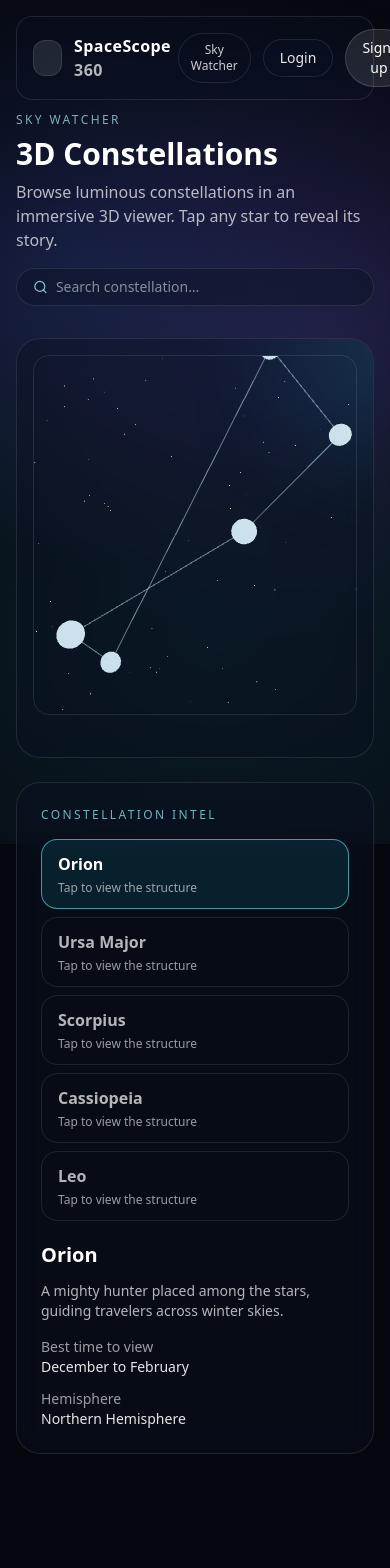
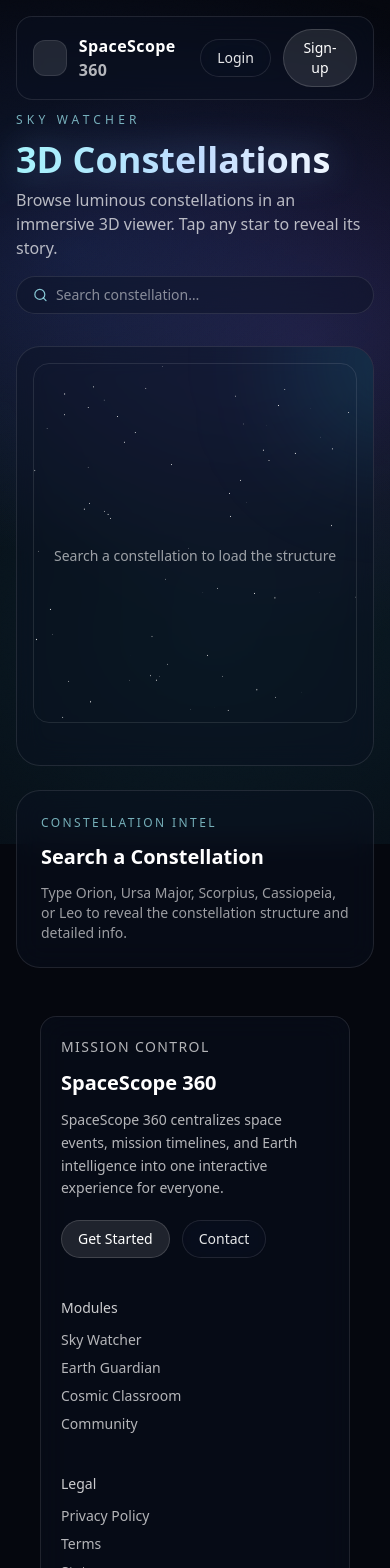
Before and after one commit to Sampada-26/SpaceScope-360, a React (Vite) app in the folder client/: page /sky-watcher/constellations in a window 390 px wide. Shown: the top 1568 px of the page. Before the commit the page ends 1518 px from the top, so only its background shows below. Built offline with nearby package versions, Linux system fonts and the light colour scheme.

Commit message:
added sky watcher

```diff
--- a/client/src/components/Navbar.tsx
+++ b/client/src/components/Navbar.tsx
@@ -1,38 +1,7 @@
-import { useEffect, useState } from "react";
-import { Link, useLocation } from "react-router-dom";
-import { ChevronDown, MapPin, Satellite, Sparkles } from "lucide-react";
+import { Link } from "react-router-dom";
 import GlassButton from "./GlassButton";
 
 export default function Navbar() {
-  const location = useLocation();
-  const [skyOpen, setSkyOpen] = useState(false);
-  const showSkyPanel = location.pathname.startsWith("/sky-watcher");
-
-  useEffect(() => {
-    setSkyOpen(false);
-  }, [location.pathname]);
-
-  const skyItems = [
-    {
-      title: "3D Constellations",
-      description: "Explore glowing star patterns in immersive 3D space.",
-      to: "/sky-watcher/constellations",
-      Icon: Sparkles,
-    },
-    {
-      title: "Stargazing Spots",
-      description: "Find low-light locations with sky clarity ratings.",
-      to: "/sky-watcher/stargazing-spots",
-      Icon: MapPin,
-    },
-    {
-      title: "Live Satellite Tracker",
-      description: "Track satellites with orbit paths and telemetry data.",
-      to: "/sky-watcher/satellite-tracker",
-      Icon: Satellite,
-    },
-  ];
-
   return (
     <div className="fixed top-0 left-0 right-0 z-50 px-4 md:px-8 pt-4">
       <div className="glass mx-auto max-w-6xl rounded-2xl px-4 md:px-6 py-3 flex items-center justify-between relative">
@@ -49,20 +18,9 @@ export default function Navbar() {
           <Link to="/about" className="hover:text-white transition">
             About
           </Link>
-          <div
-            className="relative"
-            onMouseEnter={() => setSkyOpen(true)}
-            onMouseLeave={() => setSkyOpen(false)}
-          >
-            <Link
-              to="/sky-watcher"
-              className="flex items-center gap-1 hover:text-white transition"
-              aria-expanded={skyOpen}
-            >
-              Sky Watcher
-              <ChevronDown className={`h-4 w-4 transition ${skyOpen ? "rotate-180" : ""}`} />
-            </Link>
-          </div>
+          <Link to="/sky-watcher" className="hover:text-white transition">
+            Sky Watcher
+          </Link>
 
           <Link to="/earth-guardian" className="hover:text-white transition">
             Earth Guardian
@@ -79,15 +37,6 @@ export default function Navbar() {
 
         {/* Actions */}
         <div className="flex items-center gap-3">
-          <button
-            type="button"
-            className="md:hidden px-3 py-2 text-xs rounded-full border border-white/10 text-white/80 hover:text-white transition"
-            onClick={() => setSkyOpen((prev) => !prev)}
-            aria-expanded={skyOpen}
-          >
-            Sky Watcher
-          </button>
-
           <Link to="/login">
             <GlassButton variant="outline">Login</GlassButton>
           </Link>
@@ -96,41 +45,6 @@ export default function Navbar() {
             <GlassButton variant="glow">Sign-up</GlassButton>
           </Link>
         </div>
-
-        {showSkyPanel && (
-          <div
-            className={`absolute left-0 right-0 top-full pt-4 transition duration-300 ${
-              skyOpen ? "opacity-100 translate-y-0 pointer-events-auto" : "opacity-0 -translate-y-2 pointer-events-none"
-            }`}
-            onMouseEnter={() => setSkyOpen(true)}
-            onMouseLeave={() => setSkyOpen(false)}
-          >
-            <div className="glass rounded-2xl p-4 md:p-5 shadow-[0_0_35px_rgba(90,140,255,0.25)]">
-              <div className="grid gap-4 md:grid-cols-3">
-                {skyItems.map(({ title, description, to, Icon }) => (
-                  <Link
-                    key={title}
-                    to={to}
-                    className="group relative overflow-hidden rounded-2xl border border-white/10 bg-white/5 px-4 py-5 transition hover:-translate-y-1 hover:border-white/30"
-                  >
-                    <div className="absolute inset-0 opacity-0 transition group-hover:opacity-100 bg-[radial-gradient(circle_at_20%_20%,rgba(120,160,255,0.25),transparent_55%)]" />
-                    <div className="relative z-10 flex items-start gap-3">
-                      <div className="h-11 w-11 rounded-2xl bg-white/10 border border-white/10 flex items-center justify-center text-white/80 group-hover:text-white shadow-glow">
-                        <Icon className="h-5 w-5" />
-                      </div>
-                      <div>
-                        <div className="font-semibold text-white">{title}</div>
-                        <p className="text-xs text-white/70 mt-1">{description}</p>
-                        <div className="text-xs text-cyan-200/80 mt-3">Enter view →</div>
-                      </div>
-                    </div>
-                    <div className="absolute -right-10 -top-10 h-20 w-20 rounded-full bg-blue-400/20 blur-2xl" />
-                  </Link>
-                ))}
-              </div>
-            </div>
-          </div>
-        )}
       </div>
     </div>
   );
--- a/client/src/pages/sky-watcher/Constellations.tsx
+++ b/client/src/pages/sky-watcher/Constellations.tsx
@@ -1,8 +1,9 @@
 import { Canvas, useFrame } from "@react-three/fiber";
 import { Line, OrbitControls, Stars } from "@react-three/drei";
-import { useMemo, useRef, useState } from "react";
+import { useEffect, useMemo, useRef, useState } from "react";
 import type { Group } from "three";
 import { Search } from "lucide-react";
+import Footer from "../../components/Footer";
 
 const constellations = [
   {
@@ -154,10 +155,10 @@ function ConstellationModel({
 export default function Constellations() {
   const [query, setQuery] = useState("");
   const [selectedStarId, setSelectedStarId] = useState<string | null>(null);
-  const [selectedConstellation, setSelectedConstellation] = useState(constellations[0].name);
+  const [selectedConstellation, setSelectedConstellation] = useState<string | null>(null);
 
   const activeConstellation = useMemo(
-    () => constellations.find((item) => item.name === selectedConstellation) || constellations[0],
+    () => constellations.find((item) => item.name === selectedConstellation) || null,
     [selectedConstellation]
   );
 
@@ -167,10 +168,20 @@ export default function Constellations() {
     return constellations.find((item) => item.name.toLowerCase().includes(cleaned)) || null;
   }, [query]);
 
-  const detail = matchedConstellation || activeConstellation;
+  const detail = matchedConstellation || null;
+
+  useEffect(() => {
+    if (matchedConstellation) {
+      setSelectedConstellation(matchedConstellation.name);
+      setSelectedStarId(null);
+    }
+  }, [matchedConstellation]);
 
   const activeStar = useMemo(
-    () => activeConstellation.stars.find((star) => star.id === selectedStarId) || null,
+    () =>
+      activeConstellation
+        ? activeConstellation.stars.find((star) => star.id === selectedStarId) || null
+        : null,
     [activeConstellation, selectedStarId]
   );
 
@@ -182,8 +193,10 @@ export default function Constellations() {
       <div className="relative z-10 mx-auto max-w-6xl">
         <div className="flex flex-col gap-4 md:flex-row md:items-end md:justify-between">
           <div>
-            <p className="text-xs uppercase tracking-[0.2em] text-cyan-200/70">Sky Watcher</p>
-            <h1 className="text-3xl md:text-4xl font-semibold mt-2">3D Constellations</h1>
+            <p className="text-xs uppercase tracking-[0.35em] text-cyan-200/70">Sky Watcher</p>
+            <h1 className="text-4xl md:text-5xl font-semibold mt-3 bg-gradient-to-r from-cyan-200 via-blue-200 to-white bg-clip-text text-transparent drop-shadow-[0_0_18px_rgba(120,190,255,0.35)]">
+              3D Constellations
+            </h1>
             <p className="text-white/70 mt-2 max-w-xl">
               Browse luminous constellations in an immersive 3D viewer. Tap any star to reveal its story.
             </p>
@@ -216,14 +229,22 @@ export default function Constellations() {
                 <ambientLight intensity={0.6} />
                 <pointLight position={[2, 2, 2]} intensity={1.2} />
                 <Stars radius={50} depth={30} count={1200} factor={2.5} fade />
-                <ConstellationModel
-                  stars={activeConstellation.stars}
-                  links={activeConstellation.links}
-                  onSelect={setSelectedStarId}
-                />
+                {activeConstellation && (
+                  <ConstellationModel
+                    stars={activeConstellation.stars}
+                    links={activeConstellation.links}
+                    onSelect={setSelectedStarId}
+                  />
+                )}
                 <OrbitControls enableZoom={false} enablePan={false} />
               </Canvas>
             </div>
+
+            {!activeConstellation && (
+              <div className="absolute inset-0 flex items-center justify-center text-sm text-white/60">
+                Search a constellation to load the structure
+              </div>
+            )}
 
             {activeStar && (
               <div className="absolute right-6 bottom-6 glass rounded-2xl p-4 w-[220px] border border-white/10">
@@ -239,29 +260,7 @@ export default function Constellations() {
             <div className="text-xs uppercase tracking-[0.2em] text-cyan-200/70">Constellation Intel</div>
             {detail ? (
               <>
-                <div className="mt-4 grid gap-2">
-                  {constellations.map((item) => (
-                    <button
-                      key={item.name}
-                      type="button"
-                      className={`text-left px-4 py-3 rounded-2xl border transition ${
-                        item.name === activeConstellation.name
-                          ? "border-cyan-300/60 bg-cyan-400/10 text-white"
-                          : "border-white/10 text-white/70 hover:text-white hover:border-white/30"
-                      }`}
-                      onClick={() => {
-                        setSelectedConstellation(item.name);
-                        setSelectedStarId(null);
-                        setQuery(item.name);
-                      }}
-                    >
-                      <div className="font-semibold">{item.name}</div>
-                      <div className="text-xs text-white/60 mt-1">Tap to view the structure</div>
-                    </button>
-                  ))}
-                </div>
-
-                <div className="text-xl font-semibold mt-5">{detail.name}</div>
+                <div className="text-xl font-semibold mt-4">{detail.name}</div>
                 <p className="text-sm text-white/70 mt-3">{detail.story}</p>
                 <div className="mt-4 text-sm">
                   <div className="text-white/60">Best time to view</div>
@@ -274,27 +273,17 @@ export default function Constellations() {
               </>
             ) : (
               <>
-                <div className="text-xl font-semibold mt-3">Awaiting Search</div>
+                <div className="text-xl font-semibold mt-3">Search a Constellation</div>
                 <p className="text-sm text-white/60 mt-3">
-                  Type one of the example constellations to surface a mythology summary and viewing window.
+                  Type Orion, Ursa Major, Scorpius, Cassiopeia, or Leo to reveal the constellation structure
+                  and detailed info.
                 </p>
-                <div className="mt-4 flex flex-wrap gap-2">
-                  {constellations.map((item) => (
-                    <button
-                      key={item.name}
-                      type="button"
-                      className="text-xs px-3 py-1 rounded-full border border-white/10 text-white/70 hover:text-white hover:border-white/30 transition"
-                      onClick={() => setQuery(item.name)}
-                    >
-                      {item.name}
-                    </button>
-                  ))}
-                </div>
               </>
             )}
           </div>
         </div>
       </div>
+      <Footer />
     </div>
   );
 }
--- a/client/src/pages/sky-watcher/SatelliteTracker.tsx
+++ b/client/src/pages/sky-watcher/SatelliteTracker.tsx
@@ -1,8 +1,10 @@
 import { Canvas, useFrame } from "@react-three/fiber";
-import { OrbitControls, Stars } from "@react-three/drei";
+import { OrbitControls, Stars, useTexture } from "@react-three/drei";
 import { Search } from "lucide-react";
 import { useMemo, useRef, useState } from "react";
 import type { Mesh } from "three";
+import Footer from "../../components/Footer";
+import satelliteImg from "../../assets/satellite.jpg";
 
 const satellites = [
   {
@@ -11,6 +13,9 @@ const satellites = [
     launchYear: "1998",
     orbit: "Low Earth Orbit",
     speed: "7.66 km/s",
+    image: satelliteImg,
+    description:
+      "A modular research outpost hosting long-duration missions and Earth observation experiments.",
   },
   {
     name: "Hubble",
@@ -18,6 +23,9 @@ const satellites = [
     launchYear: "1990",
     orbit: "Low Earth Orbit",
     speed: "7.5 km/s",
+    image: satelliteImg,
+    description:
+      "A legendary space telescope capturing deep-field images and distant galaxies.",
   },
   {
     name: "Starlink-4021",
@@ -25,6 +33,9 @@ const satellites = [
     launchYear: "2023",
     orbit: "Low Earth Orbit",
     speed: "7.8 km/s",
+    image: satelliteImg,
+    description:
+      "A broadband relay satellite supporting global connectivity and low-latency networks.",
   },
 ];
 
@@ -49,6 +60,20 @@ function OrbitingSatellite() {
   );
 }
 
+function EarthSphere() {
+  const [colorMap, nightMap] = useTexture([
+    "/textures/earth_day.jpg",
+    "/textures/earth_night.png",
+  ]);
+
+  return (
+    <mesh>
+      <sphereGeometry args={[1, 64, 64]} />
+      <meshStandardMaterial map={colorMap} emissiveMap={nightMap} emissive="#0b2b6b" emissiveIntensity={0.6} />
+    </mesh>
+  );
+}
+
 export default function SatelliteTracker() {
   const [query, setQuery] = useState("");
 
@@ -66,8 +91,10 @@ export default function SatelliteTracker() {
       <div className="relative z-10 mx-auto max-w-6xl">
         <div className="flex flex-col gap-4 md:flex-row md:items-end md:justify-between">
           <div>
-            <p className="text-xs uppercase tracking-[0.2em] text-cyan-200/70">Sky Watcher</p>
-            <h1 className="text-3xl md:text-4xl font-semibold mt-2">Live Satellite Tracker</h1>
+            <p className="text-xs uppercase tracking-[0.35em] text-cyan-200/70">Sky Watcher</p>
+            <h1 className="text-4xl md:text-5xl font-semibold mt-3 bg-gradient-to-r from-cyan-200 via-blue-200 to-white bg-clip-text text-transparent drop-shadow-[0_0_18px_rgba(120,190,255,0.35)]">
+              Live Satellite Tracker
+            </h1>
             <p className="text-white/70 mt-2 max-w-xl">
               Monitor satellites orbiting Earth with a sleek, real-time styled tracking interface.
             </p>
@@ -95,10 +122,7 @@ export default function SatelliteTracker() {
                 <pointLight position={[2, 2, 2]} intensity={1.2} />
                 <Stars radius={60} depth={30} count={1400} factor={2.5} fade />
 
-                <mesh>
-                  <sphereGeometry args={[1, 48, 48]} />
-                  <meshStandardMaterial color="#0a1c3b" emissive="#1b3d8f" emissiveIntensity={0.9} />
-                </mesh>
+                <EarthSphere />
 
                 <mesh rotation={[Math.PI / 2, 0, 0]}>
                   <torusGeometry args={[1.6, 0.02, 16, 120]} />
@@ -134,6 +158,7 @@ export default function SatelliteTracker() {
                     <span>{activeSatellite.speed}</span>
                   </div>
                 </div>
+                <p className="text-sm text-white/70 mt-4">{activeSatellite.description}</p>
               </>
             ) : (
               <>
@@ -157,7 +182,25 @@ export default function SatelliteTracker() {
             )}
           </div>
         </div>
+
+        <div className="mt-10 glass rounded-3xl p-6 border border-white/10">
+          <div className="text-xs uppercase tracking-[0.2em] text-cyan-200/70">Satellite Gallery</div>
+          <div className="mt-5 grid gap-5 md:grid-cols-3">
+            {satellites.map((sat) => (
+              <div key={sat.name} className="rounded-2xl border border-white/10 bg-white/5 overflow-hidden">
+                <img src={sat.image} alt={`${sat.name} satellite`} className="h-40 w-full object-cover" />
+                <div className="p-4">
+                  <div className="text-lg font-semibold text-white">{sat.name}</div>
+                  <div className="text-xs text-white/60 mt-1">{sat.type}</div>
+                  <p className="text-sm text-white/70 mt-3">{sat.description}</p>
+                  <div className="mt-4 text-xs text-cyan-200/80">Launch: {sat.launchYear}</div>
+                </div>
+              </div>
+            ))}
+          </div>
+        </div>
       </div>
+      <Footer />
     </div>
   );
 }
--- a/client/src/pages/sky-watcher/SkyWatcherLanding.tsx
+++ b/client/src/pages/sky-watcher/SkyWatcherLanding.tsx
@@ -1,5 +1,6 @@
 import { Link } from "react-router-dom";
 import { MapPin, Satellite, Sparkles } from "lucide-react";
+import Footer from "../../components/Footer";
 
 const cards = [
   {
@@ -27,11 +28,21 @@ export default function SkyWatcherLanding() {
     <div className="min-h-screen pt-28 pb-16 px-4 md:px-8">
       <div className="nebula" />
       <div className="grain" />
+      <div
+        className="fixed inset-0 opacity-30"
+        style={{
+          backgroundImage: "url(/textures/earth_night.png)",
+          backgroundSize: "cover",
+          backgroundPosition: "center",
+        }}
+      />
 
       <div className="relative z-10 mx-auto max-w-6xl">
         <div className="text-center max-w-3xl mx-auto">
           <p className="text-xs uppercase tracking-[0.35em] text-cyan-200/70">Sky Watcher</p>
-          <h1 className="text-4xl md:text-5xl font-semibold mt-4">Explore the Night Sky in 3D</h1>
+          <h1 className="text-4xl md:text-5xl font-semibold mt-4 bg-gradient-to-r from-cyan-200 via-blue-200 to-white bg-clip-text text-transparent drop-shadow-[0_0_22px_rgba(120,190,255,0.35)]">
+            Explore the Night Sky in 3D
+          </h1>
           <p className="text-white/70 mt-4">
             Navigate constellations, discover pristine stargazing locations, and monitor satellites in a
             futuristic command center.
@@ -62,6 +73,7 @@ export default function SkyWatcherLanding() {
           </div>
         </div>
       </div>
+      <Footer />
     </div>
   );
 }
--- a/client/src/pages/sky-watcher/StargazingSpots.tsx
+++ b/client/src/pages/sky-watcher/StargazingSpots.tsx
@@ -1,5 +1,6 @@
 import { MapPin, Search } from "lucide-react";
 import worldMap from "../../assets/world-map.svg";
+import Footer from "../../components/Footer";
 
 const spots = [
   {
@@ -37,8 +38,10 @@ export default function StargazingSpots() {
       <div className="relative z-10 mx-auto max-w-6xl">
         <div className="flex flex-col gap-4 md:flex-row md:items-end md:justify-between">
           <div>
-            <p className="text-xs uppercase tracking-[0.2em] text-cyan-200/70">Sky Watcher</p>
-            <h1 className="text-3xl md:text-4xl font-semibold mt-2">Stargazing Spots</h1>
+            <p className="text-xs uppercase tracking-[0.35em] text-cyan-200/70">Sky Watcher</p>
+            <h1 className="text-4xl md:text-5xl font-semibold mt-3 bg-gradient-to-r from-cyan-200 via-blue-200 to-white bg-clip-text text-transparent drop-shadow-[0_0_18px_rgba(120,190,255,0.35)]">
+              Stargazing Spots
+            </h1>
             <p className="text-white/70 mt-2 max-w-xl">
               Filter by region, season, and light pollution to discover pristine observation zones.
             </p>
@@ -54,7 +57,7 @@ export default function StargazingSpots() {
           <div className="glass rounded-3xl p-6 border border-white/10 space-y-4">
             <div>
               <label className="text-xs text-white/60">Country</label>
-              <select className="mt-2 w-full rounded-xl bg-white/5 border border-white/10 px-3 py-2 text-sm">
+              <select className="mt-2 w-full rounded-xl bg-slate-900/80 border border-white/20 px-3 py-2 text-sm text-white">
                 <option>Chile</option>
                 <option>India</option>
                 <option>USA</option>
@@ -63,7 +66,7 @@ export default function StargazingSpots() {
             </div>
             <div>
               <label className="text-xs text-white/60">State</label>
-              <select className="mt-2 w-full rounded-xl bg-white/5 border border-white/10 px-3 py-2 text-sm">
+              <select className="mt-2 w-full rounded-xl bg-slate-900/80 border border-white/20 px-3 py-2 text-sm text-white">
                 <option>Antofagasta</option>
                 <option>Ladakh</option>
                 <option>Texas</option>
@@ -72,7 +75,7 @@ export default function StargazingSpots() {
             </div>
             <div>
               <label className="text-xs text-white/60">Taluka</label>
-              <select className="mt-2 w-full rounded-xl bg-white/5 border border-white/10 px-3 py-2 text-sm">
+              <select className="mt-2 w-full rounded-xl bg-slate-900/80 border border-white/20 px-3 py-2 text-sm text-white">
                 <option>Calama</option>
                 <option>Leh</option>
                 <option>Presidio</option>
@@ -81,7 +84,7 @@ export default function StargazingSpots() {
             </div>
             <div>
               <label className="text-xs text-white/60">Light Pollution Level</label>
-              <select className="mt-2 w-full rounded-xl bg-white/5 border border-white/10 px-3 py-2 text-sm">
+              <select className="mt-2 w-full rounded-xl bg-slate-900/80 border border-white/20 px-3 py-2 text-sm text-white">
                 <option>Low</option>
                 <option>Medium</option>
                 <option>High</option>
@@ -89,7 +92,7 @@ export default function StargazingSpots() {
             </div>
             <div>
               <label className="text-xs text-white/60">Best Season</label>
-              <select className="mt-2 w-full rounded-xl bg-white/5 border border-white/10 px-3 py-2 text-sm">
+              <select className="mt-2 w-full rounded-xl bg-slate-900/80 border border-white/20 px-3 py-2 text-sm text-white">
                 <option>Winter</option>
                 <option>Summer</option>
                 <option>Monsoon</option>
@@ -133,6 +136,7 @@ export default function StargazingSpots() {
           </div>
         </div>
       </div>
+      <Footer />
     </div>
   );
 }
```
